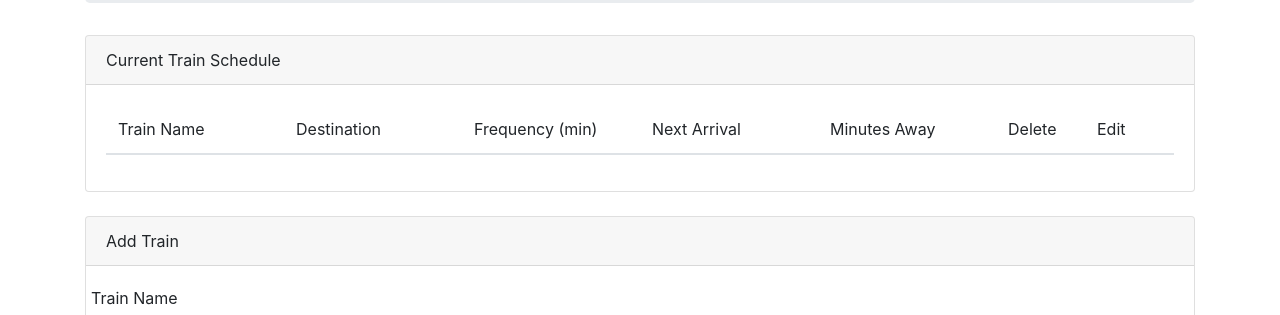
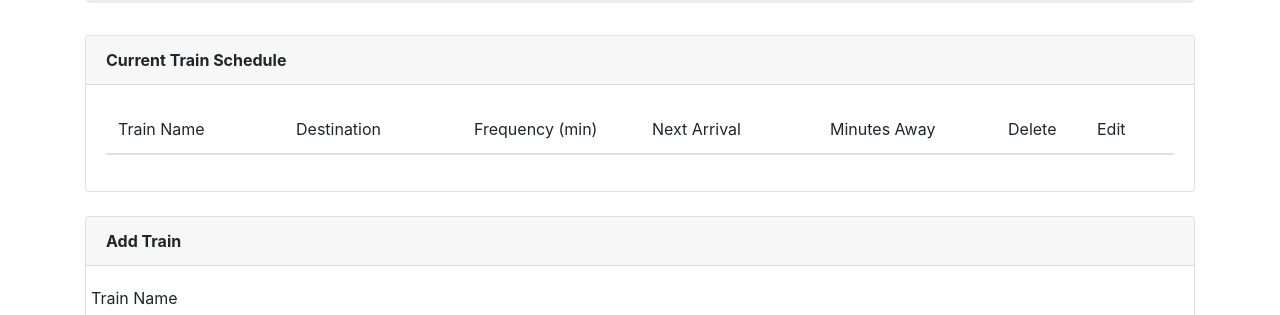
Before and after one commit to tlockhart/TrainActivity, a plain HTML site: page index.html in a window 1280 px wide. Shown: the part 247-562 px from the top of the page. Drawn offline with nearby package versions, Linux system fonts and the light colour scheme; no server answers.

Commit message:
Added font-weight to card headers in style.css

```diff
--- a/assets/css/style.css
+++ b/assets/css/style.css
@@ -2,9 +2,9 @@
     border-top: none !important;
     width: 10px !important;
 }
-/*input[is-error = true]{
- color: red;
-}*/
+.card-header{
+    font-weight:bold;
+}
 p[is-error = true]{
     color: red;
     margin-bottom:0;
```
